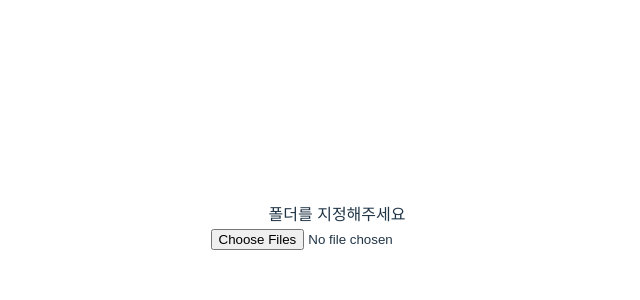
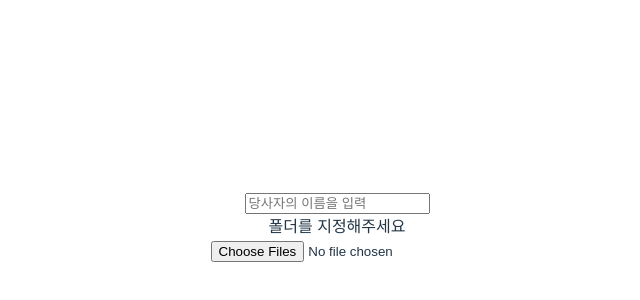
Before and after one commit to ByeolNabi/KakaoTalkViewer, a React (Vite) app: page / in a window 1280 px wide. Shown: the part 174-474 px from the top of the page, without its empty margins (303-943 px from the left). Built offline with nearby package versions, Linux system fonts and the light colour scheme.

Commit message:
말하는 사람(우측 말풍선)을 입력할 수 있습니다.

```diff
--- a/src/components/FileGetter.jsx
+++ b/src/components/FileGetter.jsx
@@ -4,7 +4,7 @@ import { useNavigate } from "react-router-dom";
 import { useFile } from "../context/FileContext";
 import { chatDataParser } from "../services/chatParser";
 
-const FileGetter = () => {
+const FileGetter = ({ name }) => {
   const cdp = new chatDataParser();
   const { chatContents, setChatContents, imageContents, setimageContents } =
     useFile();
--- a/src/context/FileContext.jsx
+++ b/src/context/FileContext.jsx
@@ -9,10 +9,18 @@ export const useFile = () => {
 export const FileProvider = ({ children }) => {
   const [chatContents, setChatContents] = useState();
   const [imageContents, setimageContents] = useState();
+  const [speaker, setSpeaker] = useState();
 
   return (
     <FileContext.Provider
-      value={{ chatContents, setChatContents, imageContents, setimageContents }}
+      value={{
+        chatContents,
+        setChatContents,
+        imageContents,
+        setimageContents,
+        speaker,
+        setSpeaker,
+      }}
     >
       {children}
     </FileContext.Provider>
--- a/src/pages/HomePage.jsx
+++ b/src/pages/HomePage.jsx
@@ -1,15 +1,27 @@
 import React from "react";
 
-import ImagePreview from "../components/ImagePreview";
+// import ImagePreview from "../components/ImagePreview";
+// import FolderSelector from "../components/FolderSelector";
 import FileGetter from "../components/FileGetter";
-import FolderSelector from "../components/FolderSelector";
+import { useFile } from "../context/FileContext";
 
 /**
  * 백업 데이터를 가지고 있는 폴더를 지정하는 페이지입니다.
  */
 const HomePage = () => {
+  const { setSpeaker } = useFile();
   return (
     <div>
+      <input
+        type="text"
+        id="name"
+        name="name"
+        placeholder="당사자의 이름을 입력"
+        onChange={(e) => {
+          setSpeaker(e.target.value);
+        }}
+      />
+      <br />
       폴더를 지정해주세요
       <br />
       {/* <ImagePreview /> */}
--- a/src/pages/ViewerPage.jsx
+++ b/src/pages/ViewerPage.jsx
@@ -7,10 +7,11 @@ import { useFile } from "../context/FileContext";
  * chat json데이터를 보기좋게 표현해주는 페이지입니다.
  */
 const ViewerPage = () => {
+  const { speaker } = useFile();
 
   return (
     <div>
-      <MessageList owner = {"김대규"}/>
+      <MessageList owner={speaker} />
     </div>
   );
 };
--- a/src/services/chatParser.jsx
+++ b/src/services/chatParser.jsx
@@ -9,7 +9,6 @@ export class chatDataParser {
    * 폴더에 있는 파일이름들을 분석해줍니다.
    *
    * @param {string} folderPath - 카카오톡 채팅방 zip 압축해제 폴더의 경로
-   * @returns {{ chatFilePath: string , imageNameList: string[] }} 파일 이름들 분류 데이터
    */
   dictionaryFileLister(fileList) {
     // 폴더 리스트 쭈루룩 뽑아와서 image들 append하고 날짜 데이터 따로 저장하고 txt파일 찾아서 경로 저장하기
```
